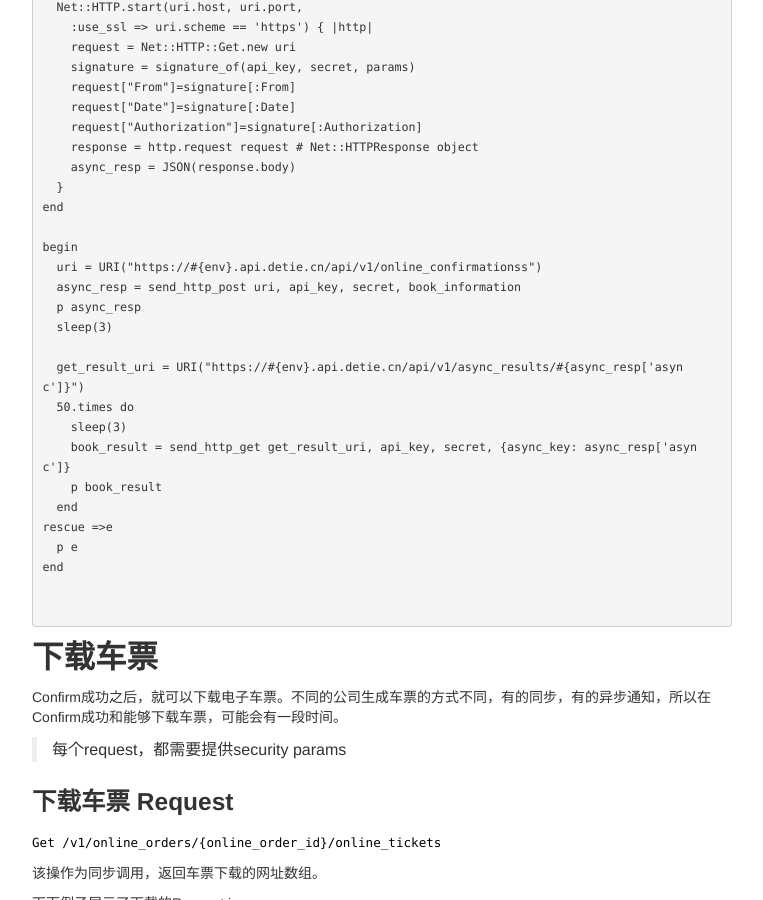
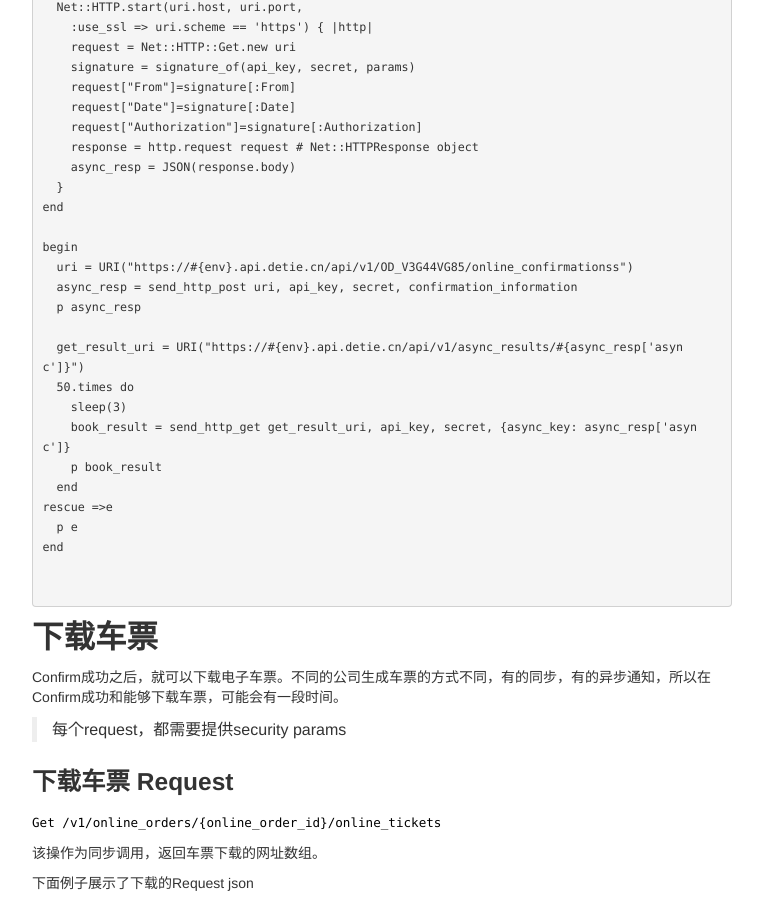
Before and after one commit to kyoangel/grailtrip, a Jekyll site: the page built from zh/pages/overview.md, in a window 1280 px wide and 900 px high, scrolled down 15928 px. Shown: the whole window, without its empty margins (258-1021 px from the left). Built offline with Jekyll 4.4.1, drawn with Linux system fonts in a browser that asks for light colours.

Commit message:
update code example for DB confirmation

```diff
--- a/zh/pages/overview.md
+++ b/zh/pages/overview.md
@@ -847,10 +847,9 @@ def send_http_get uri, api_key, secret, params
 end
 
 begin
-  uri = URI("https://#{env}.api.detie.cn/api/v1/online_confirmationss")
-  async_resp = send_http_post uri, api_key, secret, book_information
+  uri = URI("https://#{env}.api.detie.cn/api/v1/OD_V3G44VG85/online_confirmationss")
+  async_resp = send_http_post uri, api_key, secret, confirmation_information
   p async_resp
-  sleep(3)
 
   get_result_uri = URI("https://#{env}.api.detie.cn/api/v1/async_results/#{async_resp['async']}")
   50.times do
```
Also changed, not shown: en/pages/overview.md (+2 -2 lines).
